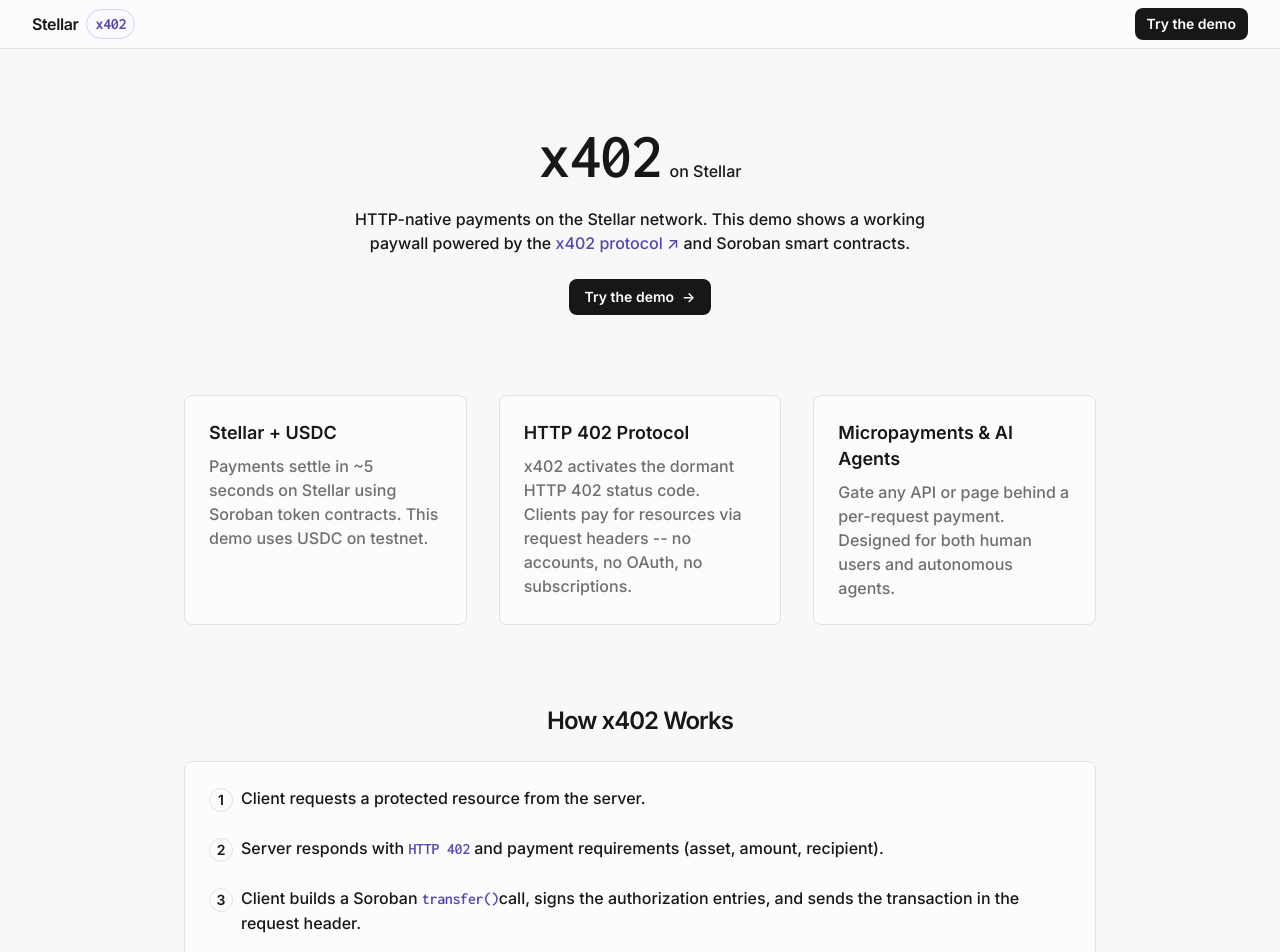
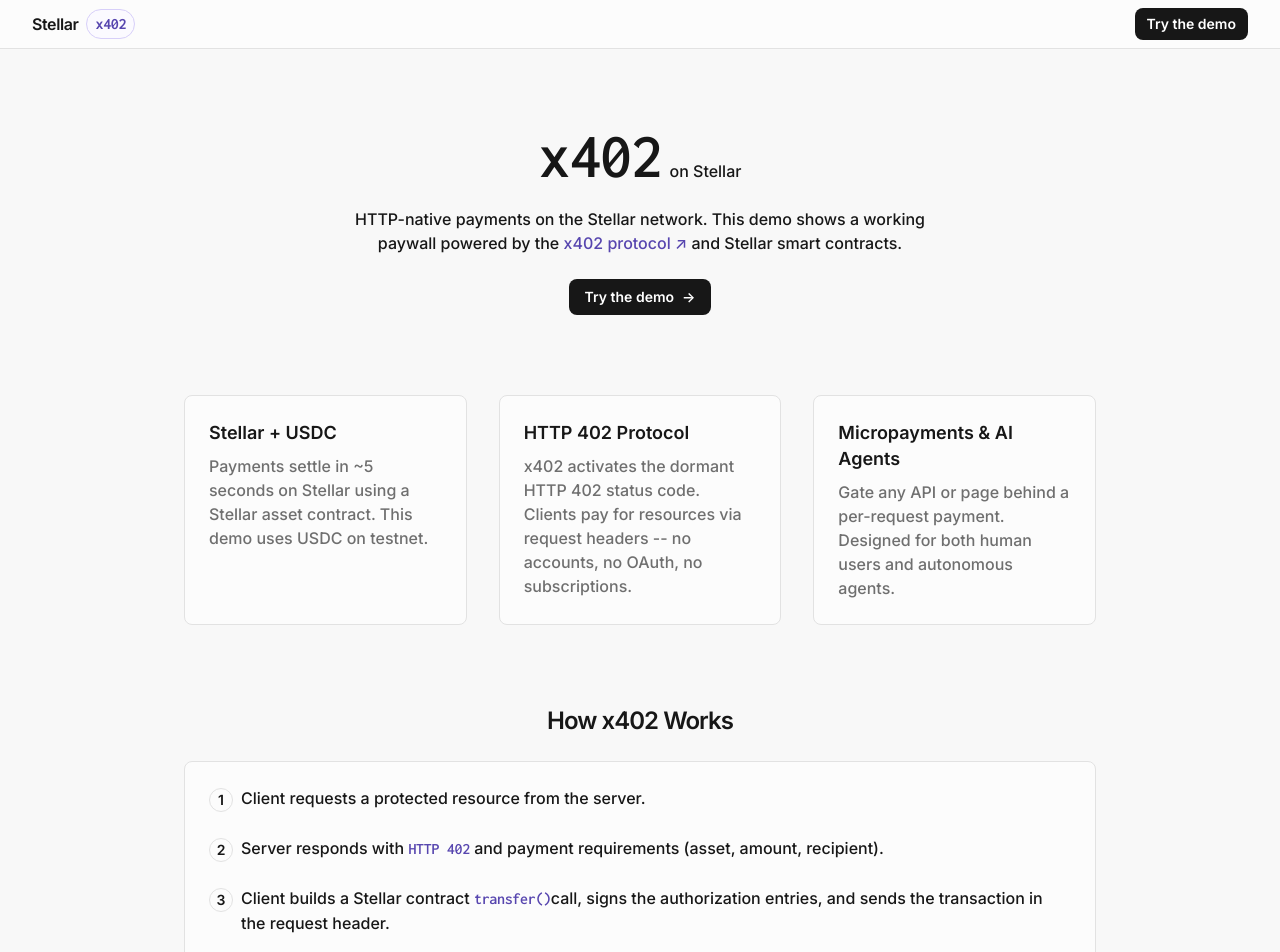
Before and after one commit to stellar/x402-stellar, a React (Vite) app in the folder examples/simple-paywall/client/: page / in a window 1280 px wide. Shown: the top 952 px of the page. Built offline with nearby package versions, Linux system fonts and the light colour scheme; no server answers.

Commit message:
Fix wording (Soroban->Stellar)

```diff
--- a/examples/simple-paywall/client/src/pages/Home.tsx
+++ b/examples/simple-paywall/client/src/pages/Home.tsx
@@ -15,7 +15,7 @@
   {
     title: "Stellar + USDC",
     description:
-      "Payments settle in ~5 seconds on Stellar using Soroban token contracts. This demo uses USDC on testnet.",
+      "Payments settle in ~5 seconds on Stellar using a Stellar asset contract. This demo uses USDC on testnet.",
   },
   {
     title: "HTTP 402 Protocol",
@@ -105,7 +105,7 @@
             x402 protocol
             <span aria-hidden>↗</span>
           </a>{" "}
-          and Soroban smart contracts.
+          and Stellar smart contracts.
         </div>
         <Link
           to="/try"
@@ -158,7 +158,7 @@
               3
             </span>
             <span>
-              Client builds a Soroban{" "}
+              Client builds a Stellar contract{" "}
               <span className="text-[#5746af] font-semibold font-[Inconsolata] tracking-[-0.32px]">
                 transfer()
               </span>
```
